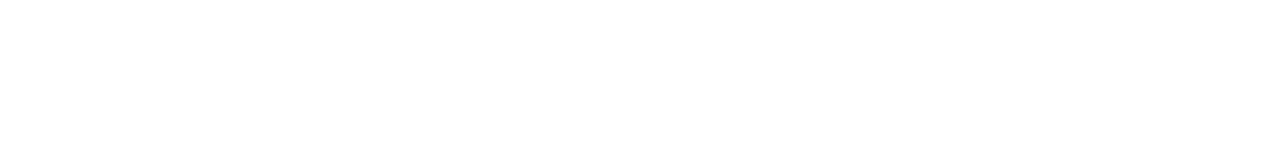
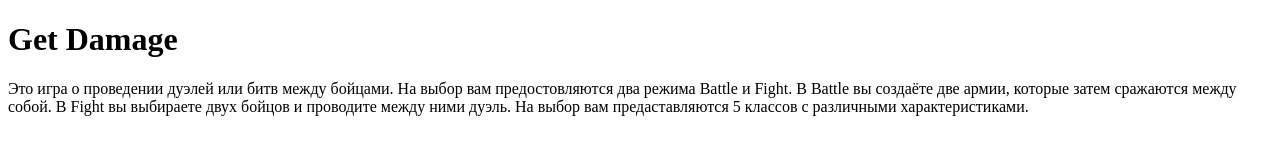
Before and after one commit to TabzZires/TabzZires.github.io, a plain HTML site: page index.html in a window 1280 px wide. Drawn offline with Linux system fonts and the light colour scheme.

Commit message:
Сообщение

```diff
--- a/index.html
+++ b/index.html
@@ -5,6 +5,9 @@
   <title>Document</title>
 </head>
 <body>
-
+  <div class="container">
+    <h1>Get Damage</h1>
+    <p class="text">Это игра о проведении дуэлей или битв между бойцами. На выбор вам предостовляются два режима Battle и Fight. В Battle вы создаёте две армии, которые затем сражаются между собой. В Fight вы выбираете двух бойцов и проводите между ними дуэль. На выбор вам предаставляются 5 классов с различными характеристиками.</p>
+  </div>
 </body>
 </html>
```
